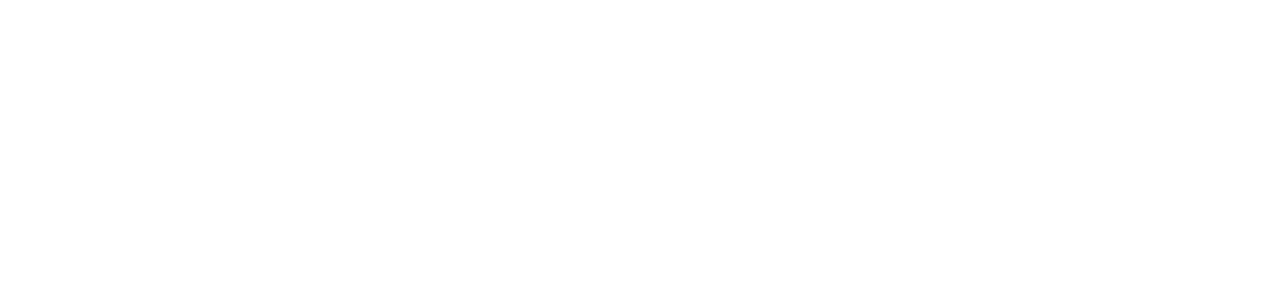
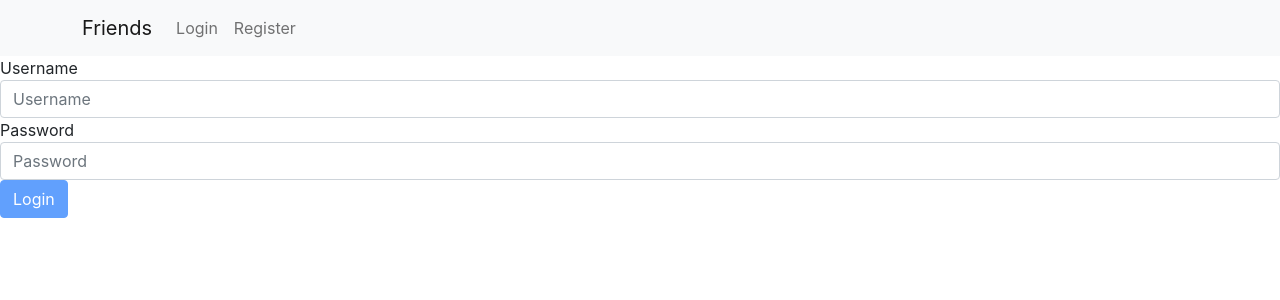
Before and after one commit to jordibonastrem/W7-Challenge-Weekend-FRONT-Social-Network, a React (Create React App) app: page / in a window 1280 px wide. Shown: the top 300 px of the page. Built offline with nearby package versions, Linux system fonts and the light colour scheme.

Commit message:
add header

```diff
--- a/package.json
+++ b/package.json
@@ -11,6 +11,7 @@
     "jwt-decode": "^3.1.2",
     "prop-types": "^15.7.2",
     "react": "^17.0.2",
+    "react-bootstrap": "^2.0.2",
     "react-dom": "^17.0.2",
     "react-redux": "^7.2.6",
     "react-scripts": "4.0.3",
--- a/src/App.js
+++ b/src/App.js
@@ -1,11 +1,16 @@
 import "./App.css";
-import "bootstrap/dist/css/bootstrap.min.css";
 
 import LoginPage from "./pages/LoginPage/LoginPage";
 import Home from "./pages/Home/Home";
+import Header from "./components/Header/Header";
 
 const App = () => {
-  // return <LoginPage></LoginPage>;
-  return <Home></Home>;
+  return (
+    <>
+      <Header />
+      <LoginPage></LoginPage>
+    </>
+  );
+  // return <Home></Home>;
 };
 export default App;
--- /dev/null
+++ b/src/components/Header/Header.js
@@ -0,0 +1,20 @@
+import { Container, NavDropdown, Navbar, Nav } from "react-bootstrap";
+
+const Header = () => {
+  return (
+    <Navbar bg="light" expand="lg">
+      <Container>
+        <Navbar.Brand href="#home">Friends</Navbar.Brand>
+        <Navbar.Toggle aria-controls="basic-navbar-nav" />
+        <Navbar.Collapse id="basic-navbar-nav">
+          <Nav className="me-auto">
+            <Nav.Link>Login</Nav.Link>
+            <Nav.Link>Register</Nav.Link>
+          </Nav>
+        </Navbar.Collapse>
+      </Container>
+    </Navbar>
+  );
+};
+
+export default Header;
--- a/src/index.js
+++ b/src/index.js
@@ -1,3 +1,4 @@
+import "bootstrap/dist/css/bootstrap.min.css";
 import React from "react";
 import ReactDOM from "react-dom";
 import "./index.css";
```
Also changed, not shown: 1 other file (tests, documents, lock files or other folders).
